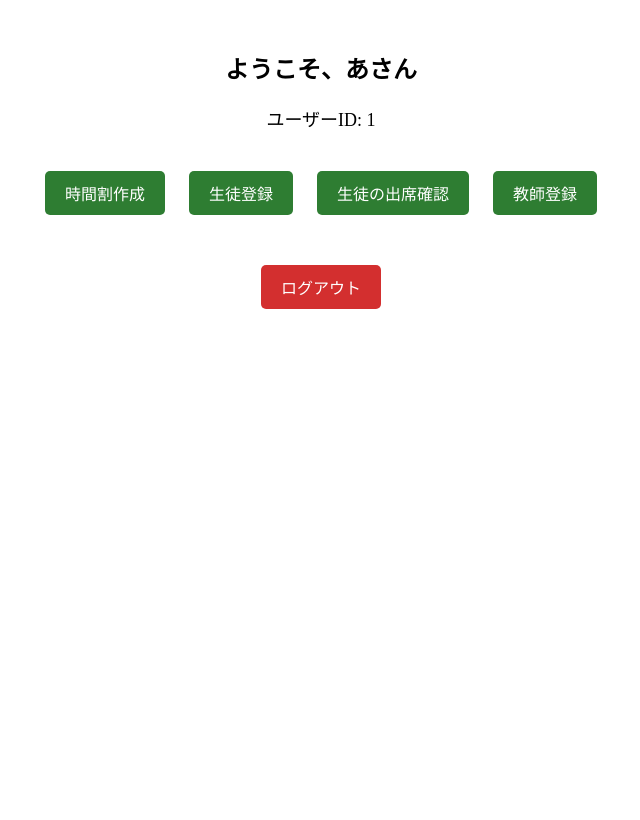
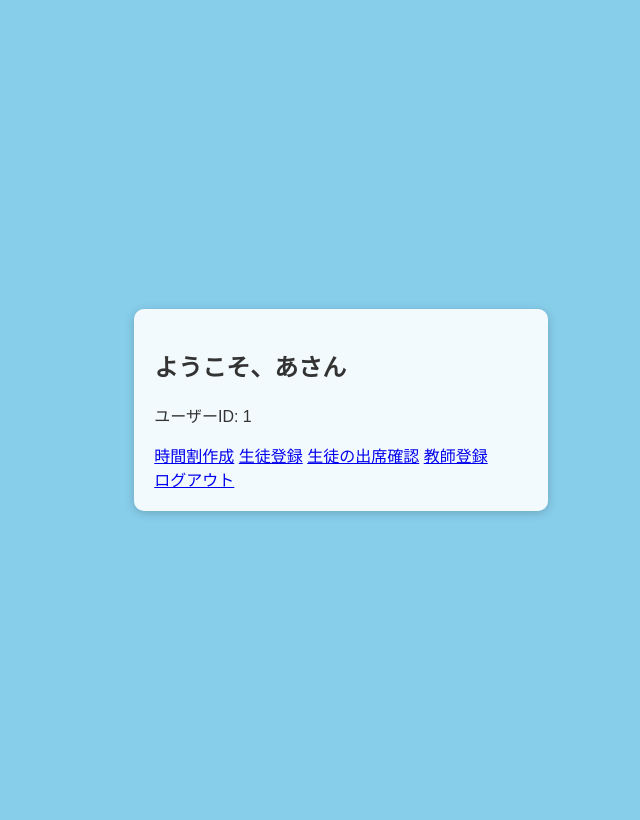
Before and after one commit to 211032/sotsuken, a Django app: template templates/adomin_teacher_home.html in a window 1280 px wide. Shown: the whole page, without its empty margins (319-959 px from the left). Before the commit the page ends 309 px from the top, so only its background shows below. Run offline with Django 5.2, Linux system fonts and the light colour scheme; the template is opened without the code that fills it: values that come from a table or form of the project are taken from there, others are empty; data comes from the database, SQL or seed files in the repository.

Commit message:
編集10/28

```diff
--- a/static/CSS/css.css
+++ b/static/CSS/css.css
@@ -1,165 +1,69 @@
+/* 共通のレイアウト */
 body {
-    background-color: #87CEEB; /* 水色の背景 */
-    font-family: 'Arial', sans-serif; /* フォントの設定 */
-    color: #333; /* テキストカラー */
-    height: 100vh; /* ビューポートの高さを100%に設定 */
-    margin: 0; /* デフォルトのマージンをリセット */
+    background-color: #87CEEB;
+    font-family: 'Arial', sans-serif;
+    color: #333;
+    height: 100vh;
+    margin: 0;
     display: flex;
-    justify-content: center; /* 水平方向に中央揃え */
-    align-items: center; /* 垂直方向に中央揃え */
+    align-content: center;
+    align-items: center;
+    justify-content: center;
+    flex-wrap: wrap;
+    padding: 10px;
 }
 
-.container {
-    display: flex;
-    flex-direction: column;
-    align-items: center;
-    justify-content: center;
+h2 {
+    margin-bottom: 20px;
+    animation: fadeIn 1s;
+}
+
+/* 共通のフォームスタイル */
+form {
     background-color: rgba(255, 255, 255, 0.9);
     padding: 20px;
     border-radius: 10px;
     box-shadow: 0 2px 10px rgba(0, 0, 0, 0.2);
+    animation: slideIn 0.5s;
     width: 100%;
-    max-width: 400px; /* 最大幅を設定 */
+    max-width: 400px; /* フォームの最大幅 */
 }
 
-h2 {
-    margin-bottom: 20px; /* ヘッダーとフォームの間の余白 */
-    animation: fadeIn 1s; /* フェードインアニメーション */
-    text-align: center; /* 見出しを中央揃え */
+label, input, button {
+    width: 100%;
+    max-width: 100%;
+    box-sizing: border-box;
 }
 
-/* フェードインのアニメーション */
-@keyframes fadeIn {
-    from {
-        opacity: 0;
-    }
-    to {
-        opacity: 1;
-    }
-}
-
-form {
-    width: 100%; /* フォームの幅を100%に設定 */
-    background-color: rgba(255, 255, 255, 0.9); /* 半透明の白背景 */
-    padding: 20px;
-    border-radius: 10px; /* 角を丸める */
-    box-shadow: 0 2px 10px rgba(0, 0, 0, 0.2); /* ボックスシャドウ */
-    animation: slideIn 0.5s; /* スライドインアニメーション */
-    display: flex;
-    flex-direction: column;
-    align-items: center; /* フォーム内の要素を中央揃え */
-}
-
-/* スライドインのアニメーション */
-@keyframes slideIn {
-    from {
-        transform: translateY(-30px);
-        opacity: 0;
-    }
-    to {
-        transform: translateY(0);
-        opacity: 1;
-    }
-}
-
-label {
-    margin: 10px 0 5px; /* 上下のマージン */
-    text-align: center; /* ラベルを中央揃え */
-}
-
-input {
-    width: 250px; /* 入力フィールドの幅を固定 */
-    padding: 10px; /* 内側の余白 */
-    margin-bottom: 15px; /* 下に余白を追加 */
-    border: 1px solid #ccc; /* ボーダー */
-    border-radius: 5px; /* 角を丸める */
-    font-size: 16px; /* フォントサイズ */
-    transition: border-color 0.3s; /* ボーダーカラーのトランジション */
-    text-align: left; /* 入力内容を左揃え */
-}
-
-input:focus {
-    border-color: #53e3a6; /* フォーカス時のボーダーカラー */
-}
-
+/* ボタンの共通スタイル */
 button {
-    width: 250px; /* ボタンの幅を固定 */
-    padding: 10px; /* 内側の余白 */
-    border: none; /* ボーダーをなし */
-    border-radius: 5px; /* 角を丸める */
-    background-color: #53e3a6; /* ボタンの背景色 */
-    color: white; /* ボタンの文字色 */
-    font-size: 16px; /* フォントサイズ */
-    cursor: pointer; /* カーソルをポインタに */
-    transition: background-color 0.3s; /* 背景色のトランジション */
-    margin-bottom: 10px; /* ボタン間に余白 */
+    padding: 10px;
+    border: none;
+    border-radius: 5px;
+    background-color: #53e3a6;
+    color: white;
+    font-size: 16px;
+    cursor: pointer;
+    transition: background-color 0.3s;
 }
 
 button:hover {
-    background-color: #46d6a1; /* ホバー時の背景色 */
+    background-color: #46d6a1;
 }
 
-.message {
-    color: red; /* メッセージのテキストカラー */
-    margin: 10px 0; /* 上下の余白 */
-    text-align: center; /* メッセージを中央揃え */
+/* レスポンシブデザイン */
+@media (max-width: 600px) {
+    body {
+        padding: 5px;
+        align-items: flex-start;
+    }
+
+    form {
+        padding: 15px;
+    }
+
+    button {
+        font-size: 14px;
+        padding: 8px;
+    }
 }
-
-/* 教師用ログインボタンのスタイル */
-a.button {
-    display: block;
-    width: 250px; /* ボタンの幅を固定 */
-    padding: 10px;
-    margin-top: 15px; /* ボタン間の余白 */
-    text-align: center; /* ボタン内のテキストを中央揃え */
-    background-color: #4CAF50;
-    color: white;
-    text-decoration: none;
-    border-radius: 5px;
-}
-
-a.button:hover {
-    background-color: #46a049;
-}
-
-
-/* 左上に配置するためのスタイル */
-.top-left-info {
-    position: absolute;
-    top: 10px;
-    left: 10px;
-}
-
-/* クラス名とメールアドレスの文字を白くする */
-.top-left-info p {
-    color: black;
-}
-
-/* 左上の情報の背景を白にする */
-.info-item {
-    background-color: white; /* 背景を白に */
-    padding: 5px; /* 内側の余白を追加 */
-    border-radius: 5px; /* 角を丸める */
-    margin-bottom: 5px; /* 要素間に余白を追加 */
-    box-shadow: 0 2px 5px rgba(0, 0, 0, 0.1); /* 影を追加して強調 */
-}
-
-/* ログアウトボタンを赤くする */
-a.logout-button {
-    background-color: red;
-    color: white;
-    padding: 10px 20px;
-    text-decoration: none;
-    border-radius: 5px;
-}
-
-/* その他のスタイル */
-.button {
-    display: inline-block;
-    margin: 10px;
-    padding: 10px 20px;
-    background-color: #4CAF50; /* 他のボタンの色 */
-    color: white;
-    text-decoration: none;
-    border-radius: 5px;
-}
--- a/templates/adomin_teacher_home.html
+++ b/templates/adomin_teacher_home.html
@@ -4,58 +4,13 @@
     <meta charset="UTF-8">
     <meta name="viewport" content="width=device-width, initial-scale=1.0">
     <title>管理教師用ホーム画面</title>
-    <link rel="stylesheet" >
-    <style>
-        .home-container {
-            text-align: center;
-            margin-top: 50px;
-        }
+    <link rel="stylesheet" href="/static/CSS/css.css">
 
-        h2 {
-            font-size: 24px;
-            margin-bottom: 20px;
-        }
-
-        p {
-            font-size: 18px;
-            margin-bottom: 10px;
-        }
-
-        .button-container {
-            margin-top: 30px;
-        }
-
-        /* ボタンスタイル */
-        .button {
-            display: inline-block;
-            padding: 10px 20px;
-            margin: 10px;
-            background-color: #2E7D32;
-            color: white;
-            border: none;
-            border-radius: 5px;
-            text-decoration: none;
-            font-size: 16px;
-            cursor: pointer;
-        }
-
-        .button:hover {
-            background-color: #1B5E20;
-        }
-
-        /* ログアウトボタンのスタイル */
-        .logout-button {
-            margin-top: 40px;
-            background-color: #D32F2F;
-        }
-
-        .logout-button:hover {
-            background-color: #B71C1C;
-        }
-    </style>
 </head>
 <body>
+
     <div class="home-container">
+        <form>
         <h2>ようこそ、{{ teacher.name }}さん</h2>
         <p>ユーザーID: {{ teacher.teacher_id }}</p>
 
@@ -69,6 +24,8 @@
 
         <!-- ログアウトボタン -->
         <a href="{% url 'logout' %}" class="button logout-button">ログアウト</a>
+        </form>
     </div>
+
 </body>
 </html>
```
